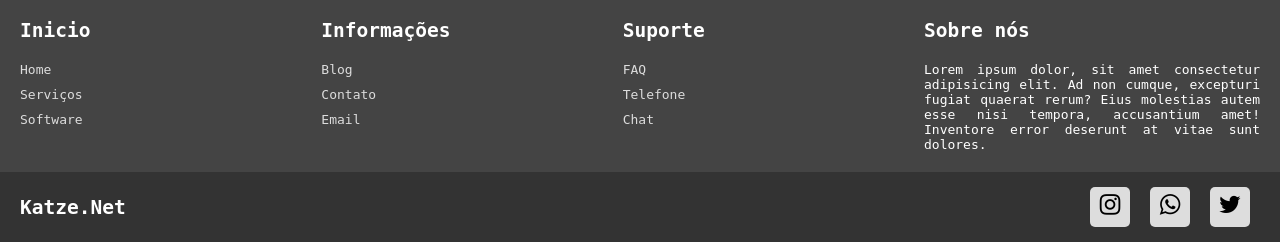
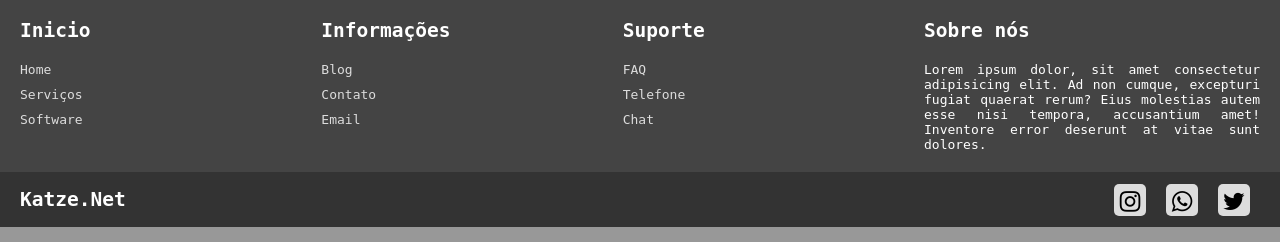
Before and after one commit to Engesal/Katze.net, a PHP site: page / in a window 1280 px wide. Shown: the part 851-1093 px from the top of the page. Run offline with PHP 8.4, Linux system fonts and the light colour scheme.

Commit message:
Add files via upload

```diff
--- a/index.css
+++ b/index.css
@@ -140,7 +140,7 @@ form h2 {
 
 footer {
     width: 100%;
-    min-height: 170px;
+    min-height: 120px;
     background: #444;
     display: flex;
     justify-content: space-around;
@@ -182,7 +182,7 @@ footer .boxs:nth-child(4) {
 
 .footer {
     width: 100%;
-    height: 70px;
+    height: 55px;
     display: flex;
     justify-content: space-between;
     align-items: center;
@@ -199,8 +199,8 @@ footer .boxs:nth-child(4) {
 }
 
 .sociais .social {
-    width: 40px;
-    height: 40px;
+    width: 32px;
+    height: 32px;
     text-align: center;
     line-height: 40px;
     background: #ddd;
```
